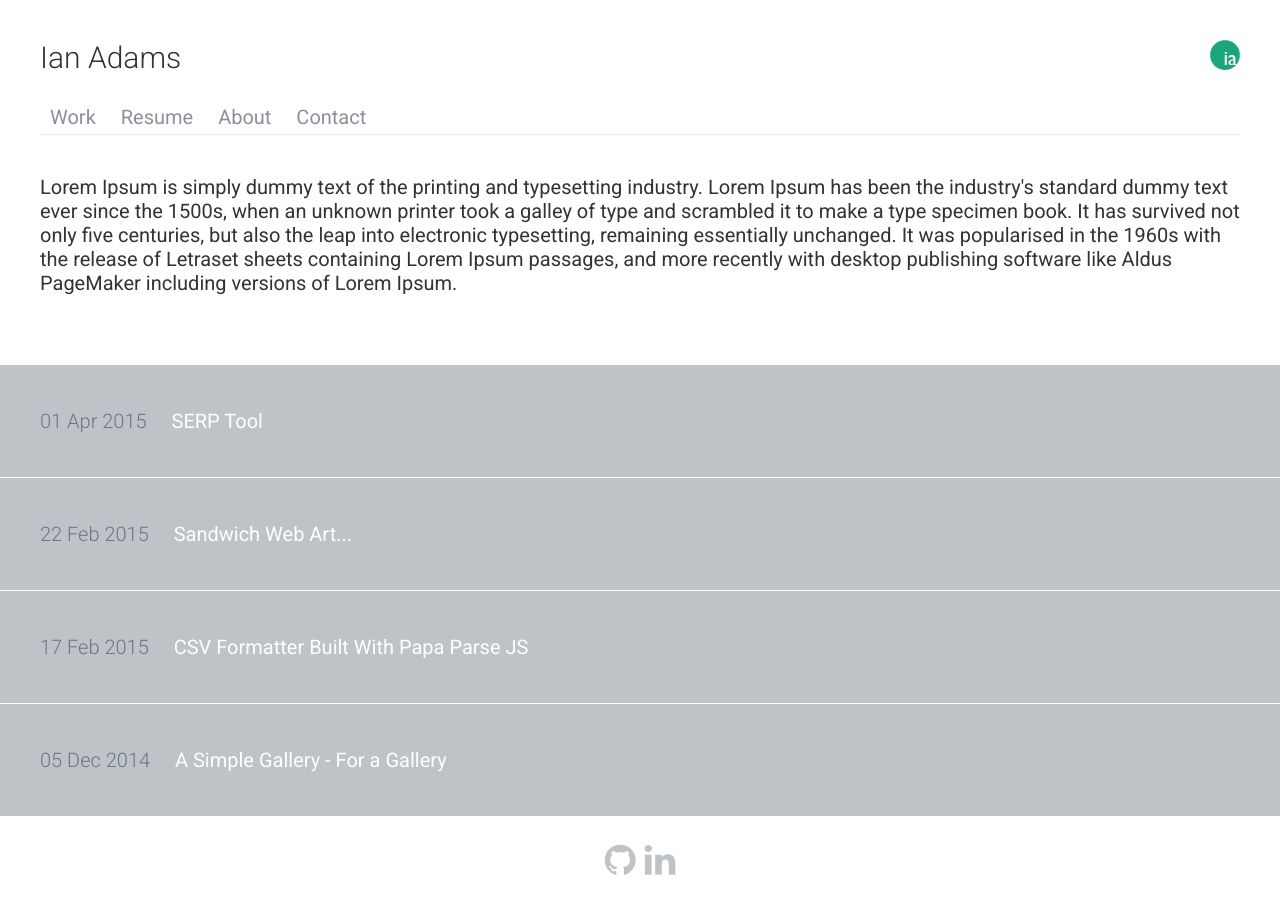
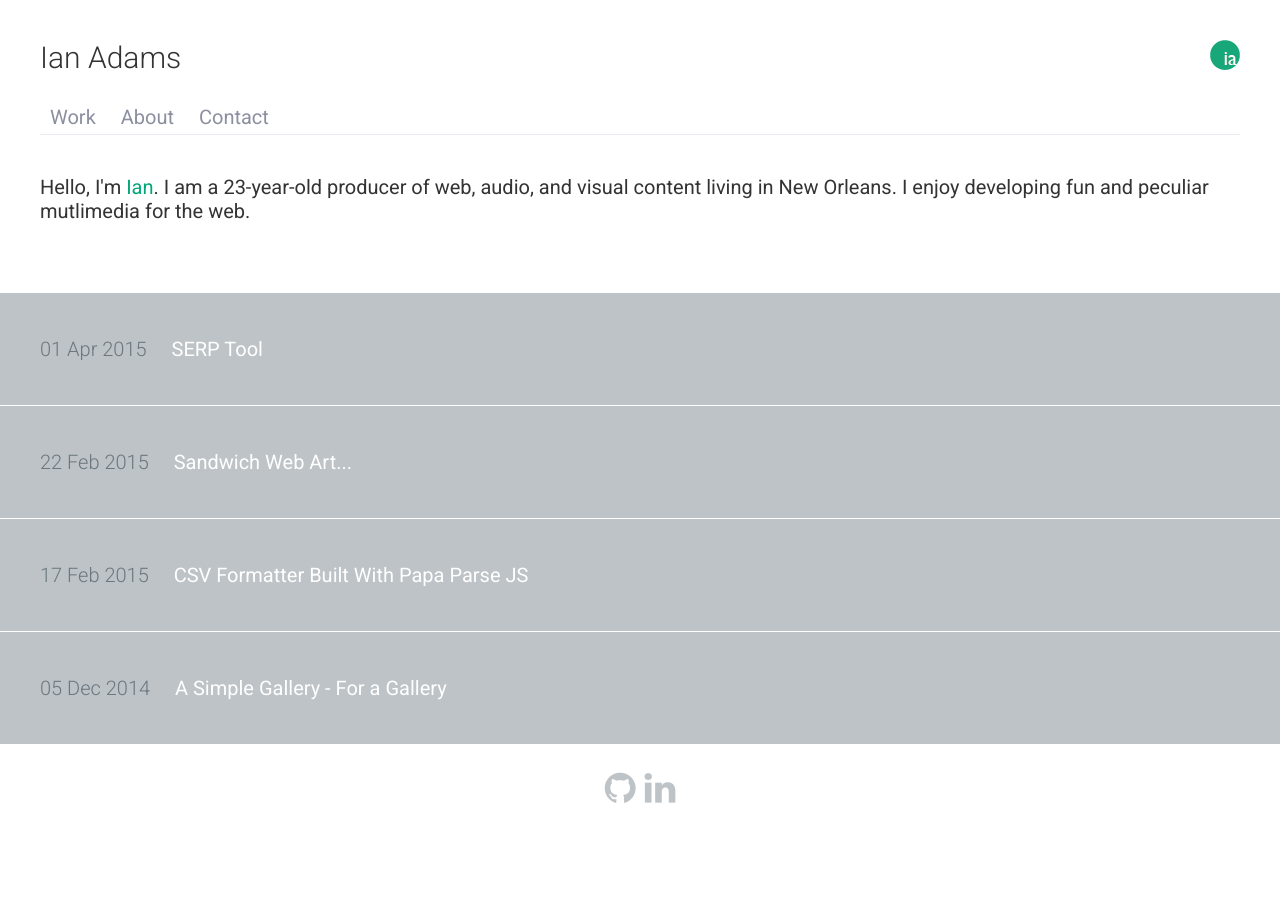
Before and after one commit to ijadams/ijadams.github.io, a Jekyll site: the page built from index.html, in a window 1280 px wide. Built offline with Jekyll 4.4.1, drawn with Linux system fonts in a browser that asks for light colours; nearby versions of some CDN libraries; the list of posts is cut into pages by our own code.

Commit message:
Add GA code

```diff
--- a/_config.yml
+++ b/_config.yml
@@ -20,7 +20,7 @@
 # Google Analytics (you may want to changes these with yours or even delete :)
 
 ga_domain: ijadams.github.io
-ga_tracking_id:
+ga_tracking_id: UA-61925917-1
 
 # Other (refer to http://jekyllrb.com/docs/home/ for further details on the below)
 
--- a/_layouts/default.html
+++ b/_layouts/default.html
@@ -59,7 +59,6 @@
         <nav class="navigation">
       	   <ul class="menu">
         	<li><a href="/index.html" id="home" data-page-id="index">Work</a></li>
-        	<li><a href="/resume" data-page-id="resume">Resume</a></li>
         	<li><a href="/about" data-page-id="about">About</a></li>
         	<li><a href="/contact" data-page-id="contact">Contact</a></li>
       	   </ul>
--- a/_scss/pages/_home.scss
+++ b/_scss/pages/_home.scss
@@ -84,3 +84,6 @@
 #info {
 	padding: 0 $spacing-m $spacing-l $spacing-m;
 }
+
+#info a {color:#03A678; text-decoration:none;}
+#info a:hover {opacity:0.8;}
--- a/about.html
+++ b/about.html
@@ -2,3 +2,6 @@
 layout: default
 title: About
 ---
+<div id="info">
+Originally from the PNW, I've lived in New Orleans for almost six years. I went to Loyola University where I got a degree in Economics - I love data (and in particular, NBA data). I also play guitar in this <a href="http://babesuniverse.net">band</a>, as well as trombone in <a href="http://www.quintronandmisspussycat.com/marchingband.html">this one.</a> Feel free to <a href="/contact">drop me a line</a> if you want to talk about stats, music, or web art!
+</div>
--- a/contact.html
+++ b/contact.html
@@ -2,3 +2,7 @@
 layout: default
 title: Contact
 ---
+
+<div id="info">
+Email: ijadams503@gmail.com
+</div>
--- a/index.html
+++ b/index.html
@@ -5,8 +5,8 @@
 
 <div id="home">
  <div id="info">
-	Lorem Ipsum is simply dummy text of the printing and typesetting industry. Lorem Ipsum has been the industry's standard dummy text ever since the 1500s, when an unknown printer took a galley of type and scrambled it to make a type specimen book. It has survived not only five centuries, but also the leap into electronic typesetting, remaining essentially unchanged. It was popularised in the 1960s with the release of Letraset sheets containing Lorem Ipsum passages, and more recently with desktop publishing software like Aldus PageMaker including versions of Lorem Ipsum.
- </div>
+Hello, I'm <a href="/about">Ian</a>. I am a 23-year-old producer of web, audio, and visual content living in New Orleans. I enjoy developing fun and peculiar mutlimedia for the web.
+</div>
   <ul class="posts">
     {% for post in paginator.posts %}
     <li itemscope itemtype="http://schema.org/BlogPosting">
```
Also changed, not shown: 10 other files.
